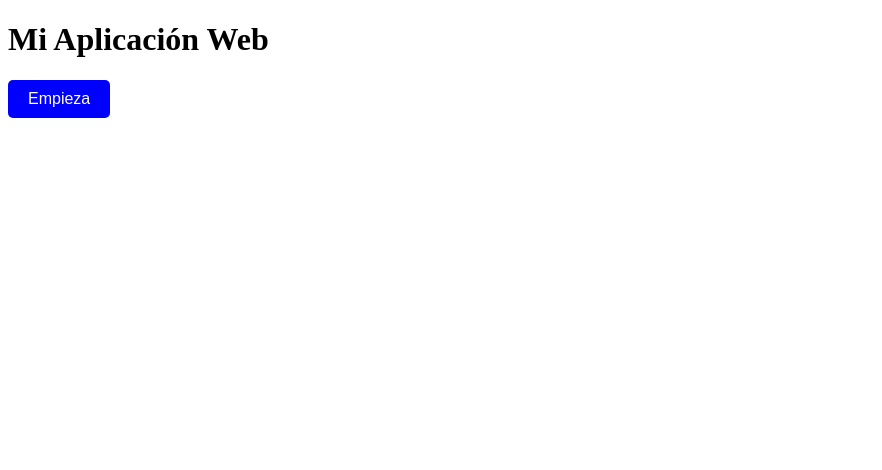
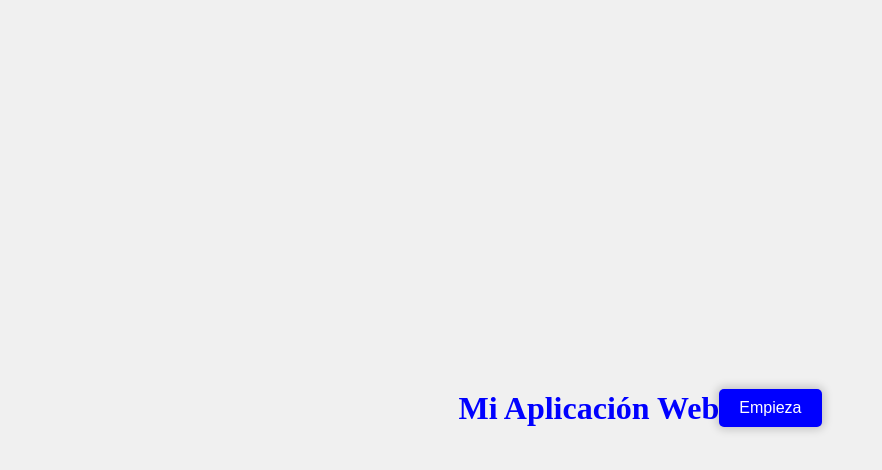
Before and after one commit to Invocartuz/ProyectoApp, a plain HTML site: page index.html in a window 1280 px wide. Shown: the whole page, without its empty margins (0-882 px from the left). Drawn offline with Linux system fonts and the light colour scheme.

Commit message:
mejora del estilo

```diff
--- a/style.css
+++ b/style.css
@@ -1,3 +1,17 @@
+body {
+  display: flex;
+  align-items: center;
+  justify-content: center;
+  height: 100vh;
+  background-color: #F0F0F0;
+}
+
+h1 {
+  color: blue;
+  font-size: 32px;
+  margin-bottom: 20px;
+}
+
 button {
   background-color: blue;
   color: white;
@@ -6,4 +20,16 @@ button {
   border-radius: 5px;
   cursor: pointer;
   font-size: 16px;
+  box-shadow: 0px 0px 10px 2px rgba(0,0,0,0.2);
+  transition: all 0.2s ease-in-out;
 }
+
+button:hover {
+  transform: translateY(-2px);
+  box-shadow: 0px 0px 20px 5px rgba(0,0,0,0.2);
+}
+
+button:active {
+  transform: translateY(2px);
+  box-shadow: none;
+}
```
Lines whose indentation alone changed are shown as unchanged.
